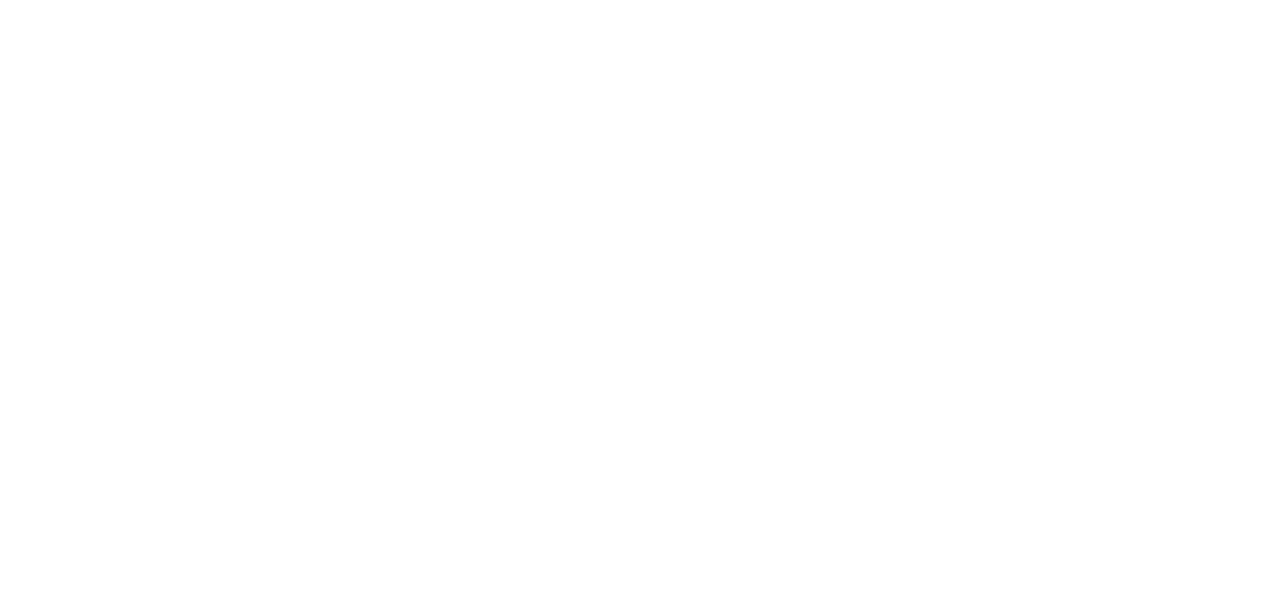
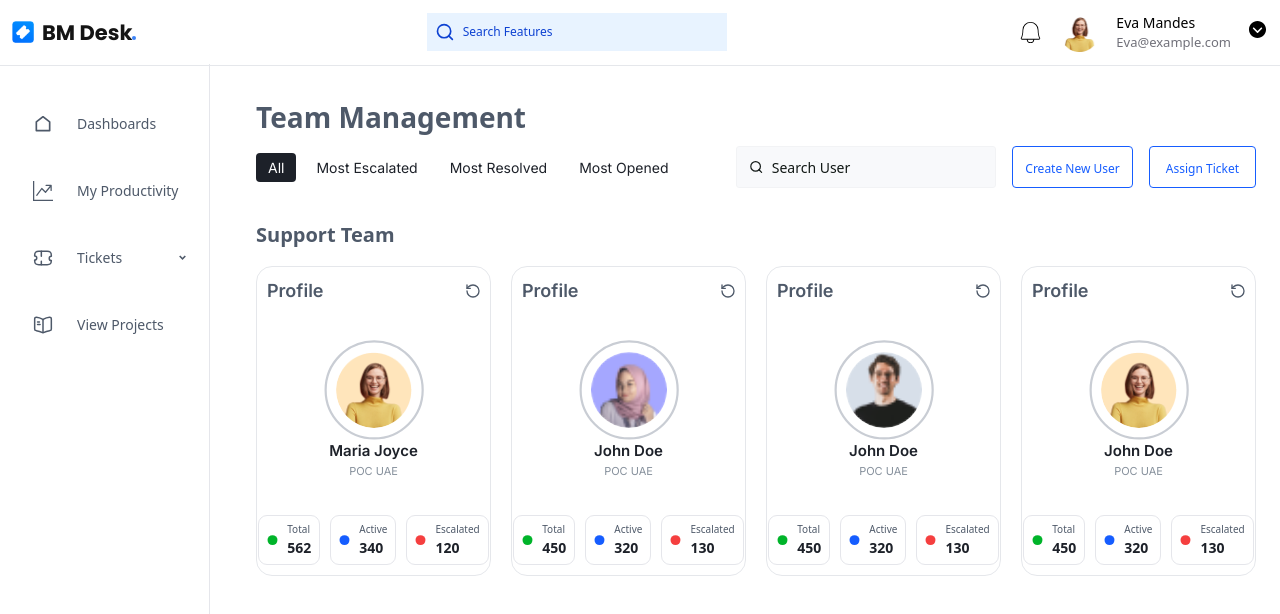
Before and after one commit to Mojithmj/BM-DESK-PROJECT, a React (Vite) app in the folder bm-desk/: page /taskmanagement in a window 1280 px wide. Before the commit this address had no page. Shown: the top 614 px of the page. Built offline with nearby package versions, Linux system fonts and the light colour scheme.

Commit message:
task management

```diff
--- a/bm-desk/src/App.jsx
+++ b/bm-desk/src/App.jsx
@@ -14,6 +14,7 @@
 import Editaccountsettings from './components/Editaccountsettings';
 import Privacyaccountsettings from './components/Privacyaccountsettings';
 import ActionTickets from './components/Sheets/ActionTickets';
+import Taskmanagement from './components/projectmanager/Taskmanagement';
 
 
 
@@ -33,6 +34,7 @@
         <Route path='/ticketapprovals' element={<TicketApprovals/>}/>
         <Route path='/accountsettings' element={<AccountSettings/>}/>
         <Route path='/editaccountsettings' element={<Editaccountsettings/>}/>
+        <Route path='/taskmanagement' element={<Taskmanagement/>}/>
 
         </Route>
         <Route path='/login' element={<Login/>}/>
--- a/bm-desk/src/components/Dashboard.jsx
+++ b/bm-desk/src/components/Dashboard.jsx
@@ -125,7 +125,7 @@
         className="flex flex-row justify-center items-center gap-5 2xl:w-[153px] 2xl:h-[50px] lg:w-[140px] lg:h-[30px] md:w-[110px] md:h-[20px] py-[10px] px-[21px] rounded-md bg-[#E8F3FF] cursor-pointer"
         onClick={triggerDropdown}
       >
-        <div className="font-Inter font-normal 2xl:text-lg lg:text-[12px] md:text-[8px] text-[#1D2129]">
+        <div className="font-inter font-normal 2xl:text-lg lg:text-[12px] md:text-[8px] text-[#1D2129]">
           {alltimeOption}
         </div>
         <div className="2xl:w-[20px] 2xl:h-[18px] md:h-[16px] text-[24px] text-[#C8CAD8] mt-[-4px]">
@@ -546,7 +546,7 @@
           {/* 6 card bottom */}
           <div className="col-span-2 flex flex-col gap-[27px] px-[20px] py-[32px]  border-[1px] border-[#E9EBEC] rounded-2xl">
             <div className="flex justify-between">
-              <div className="text-[20px] font-semibold  font-inter text-[#4E5969]">
+              <div className="text-[20px] font-semibold normal font-inter text-[#4E5969]">
                 Recent Tickets
               </div>
               <div className="h-[28px] w-[28px] text-[22px] text-[#181D27]">
--- a/bm-desk/src/components/Login.jsx
+++ b/bm-desk/src/components/Login.jsx
@@ -10,6 +10,7 @@
   const [mypassword, setMypassword] = useState("");
   const [myusername, setMyusername] = useState("");
   const [error, setError] = useState("");
+
 
   const navigate = useNavigate();
 
@@ -36,9 +37,12 @@
     if (isValidUser) {
       setError(""); // Clear any existing error messages
 
+      localStorage.setItem("myusername",myusername);
+      localStorage.setItem("mypassword",mypassword)
+
       // Redirect based on the username
       if (isValidUser.username === "mojith") {
-        navigate("/opentickets");
+        navigate("/");
       } else if (isValidUser.username === "ramduth") {
         navigate("/assignedtickets"); // Redirect to '/assignedtickets' for Ramduth
       }
--- /dev/null
+++ b/bm-desk/src/components/projectmanager/Taskmanagement.jsx
@@ -0,0 +1,219 @@
+import { React, useState } from "react";
+import { Label } from "@/components/ui/label";
+import { Input } from "@/components/ui/input";
+import { FiSearch } from "react-icons/fi";
+import { LuRotateCcw } from "react-icons/lu";
+import Avatariamge from "../../assets/Avatar Image.png";
+import Ticketimageone from "../../assets/Avatarimageone.png";
+import Ticketimagetwo from "../../assets/Avatarimagetwo.png";
+
+function Taskmanagement() {
+  const [activeTab, setActiveTab] = useState("all");
+
+  const tabs = [
+    { value: "all", label: "All" },
+    { value: "mostescalated", label: "Most Escalated" },
+    { value: "mostresolved", label: "Most Resolved" },
+    { value: "mostopened", label: "Most Opened" },
+  ];
+
+  const profiles = [
+    {
+      name: "Maria Joyce",
+      role: "POC UAE",
+      avatar: Avatariamge,
+      stats: [
+        { label: "Total", value: 562, color: "#00B42A" },
+        { label: "Active", value: 340, color: "#165DFF" },
+        { label: "Escalated", value: 120, color: "#F53F3F" },
+      ],
+    },
+    {
+      name: "John Doe",
+      role: "POC UAE",
+      avatar: Ticketimageone,
+      stats: [
+        { label: "Total", value: 450, color: "#00B42A" },
+        { label: "Active", value: 320, color: "#165DFF" },
+        { label: "Escalated", value: 130, color: "#F53F3F" },
+      ],
+    },
+    {
+      name: "John Doe",
+      role: "POC UAE",
+      avatar: Ticketimagetwo,
+      stats: [
+        { label: "Total", value: 450, color: "#00B42A" },
+        { label: "Active", value: 320, color: "#165DFF" },
+        { label: "Escalated", value: 130, color: "#F53F3F" },
+      ],
+    },
+    {
+      name: "John Doe",
+      role: "POC UAE",
+      avatar: Avatariamge,
+      stats: [
+        { label: "Total", value: 450, color: "#00B42A" },
+        { label: "Active", value: 320, color: "#165DFF" },
+        { label: "Escalated", value: 130, color: "#F53F3F" },
+      ],
+    },
+  ];
+
+  return (
+    <div>
+      <div className="fixed top-24 left-64 w-[calc(100%_-_280px)]">
+        <div className="flex flex-col gap-8">
+        <div className="flex flex-col gap-2">
+
+
+        <div className="font-semibold 2xl:text-[32px] lg:text-[28px] md:text-[18px] text-[16px] normal font-Inter text-[#4E5969]">
+          Team Management
+        </div>
+
+        <div className="flex  justify-between">
+          {/* tabs */}
+          <div className="flex items-center gap-2">
+            {tabs.map((tab) => (
+              <button
+                key={tab.value}
+                onClick={() => setActiveTab(tab.value)}
+                className={`font-inter text-[10px] md:text-[12px] lg:text-[14px] 2xl:text-[16px] font-normal 2xl:py-2 lg:py-1  2xl:px-4 lg:px-3 rounded-[4px] transition-colors ${
+                  activeTab === tab.value
+                    ? "bg-[#1D2129] text-[#FFFFFF]"
+                    : "bg-[#FFFFFF] text-[#1D2129]"
+                }`}
+              >
+                {tab.label}
+              </button>
+            ))}
+          </div>
+
+          {/* tab right */}
+          <div className="flex gap-4">
+            {/* search */}
+            <div className="flex items-center gap-2 pl-3 2xl:pr-14 lg:pr-5 py-2 bg-[#F8F9FB] rounded-[3px] border-[1.5px] border-[#F2F3F5]">
+              <FiSearch className="text-[#111815]" />
+              <Input
+                placeholder="Search User"
+                className="border-none shadow-none  !outline-none !p-0 !h-full text-[#111815] text-[14px] font-normal"
+              />
+            </div>
+            {/* button */}
+            <button className=" border border-[#165DFF] rounded-[4px]  items-center 2xl:px-4 lg:px-3 2xl:py-2 lg:py-1 hover:bg-[#165DFF] hover:text-[#FFFFFF] text-[#165DFF]">
+              <span className="font-Inter 2xl:text-[14px] lg:text-[12px] font-normal  ">
+                Create New User
+              </span>
+            </button>
+            <button className=" border border-[#165DFF] rounded-[4px]  items-center px-4 py-2 hover:bg-[#165DFF] hover:text-[#FFFFFF] text-[#165DFF]">
+              <span className="font-Inter 2xl:text-[14px] lg:text-[12px] font-normal  ">
+                Assign Ticket
+              </span>
+            </button>
+          </div>
+        </div>
+        </div>
+
+        {/* Card */}
+        <div className="flex flex-col gap-4">
+          <div className="font-semibold 2xl:text-[28px] lg:text-[20px] md:text-[14px] text-[12px] normal font-Inter text-[#4E5969]">
+            Support Team
+          </div>
+          <div className="flex flex-col gap-3 w-full">
+            <div className="grid grid-cols-1 md:grid-cols-2 lg:grid-cols-3 xl:grid-cols-4 gap-[20px]">
+              {profiles.map((profile, index) => (
+                <div
+                  key={index}
+                  className="border-[1px] 2xl:p-[36px] lg:p-[10px] md:p-[5px] rounded-2xl text-[#E5E6EB] bg-[#FFF] justify-center items-center"
+                >
+                  <div className="flex flex-col gap-[36px]">
+                    {/* Profile name */}
+                    <div className="flex flex-row items-center justify-between">
+                      <div className="text-[#4E5969] font-inter normal font-semibold 2xl:text-xl lg:text-[18px] md:text-[16px]">
+                        Profile
+                      </div>
+                      <div className="2xl:w-[19px] 2xl:h-[19px] lg:w-[15px] lg:h-[15px] md:w-[10px] md:h-[10px] text-[#4E5969]">
+                        <LuRotateCcw />
+                      </div>
+                    </div>
+
+                    {/* Profile pic */}
+                    <div className="flex flex-col items-center">
+                      <div className="relative w-[50px] h-[50px] sm:w-[60px] sm:h-[60px] md:w-[70px] md:h-[70px] lg:w-[80px] lg:h-[80px] xl:w-[100px] xl:h-[100px] 2xl:w-[100px] 2xl:h-[100px]">
+                        <svg
+                          xmlns="http://www.w3.org/2000/svg"
+                          viewBox="0 0 101 101"
+                          fill="none"
+                          className="absolute inset-0 w-full h-full"
+                        >
+                          <circle
+                            cx="50.6488"
+                            cy="50.4159"
+                            r="49.0119"
+                            stroke="#C9CDD4"
+                            strokeWidth="2.22782"
+                          />
+                        </svg>
+                        <div className="absolute inset-0 flex items-center justify-center p-3">
+                          <img
+                            src={profile.avatar}
+                            alt="Avatar"
+                            className="rounded-full w-full h-full object-cover"
+                          />
+                        </div>
+                      </div>
+                      <div className="font-inter font-semibold 2xl:text-[20px] lg:text-[15px] md:text-[10px] normal text-[#1D2129]">
+                        {profile.name}
+                      </div>
+                      <div className="text-[#86909C] font-inter 2xl:text-[16px] lg:text-[11px] md:text-[6px] normal font-normal">
+                        {profile.role}
+                      </div>
+                    </div>
+
+                    {/* Bottom card stats */}
+                    <div className="flex flex-row 2xl:gap-[16px] lg:gap-[10px] md:gap-[2px] justify-center items-center">
+                      {profile.stats.map((stat, idx) => (
+                        <div
+                          key={idx}
+                          className="border-[0.44px] border-[#E5E6EB] rounded-[9px] flex flex-row items-center gap-[9px] px-2 py-[6px]"
+                        >
+                          <div>
+                            <svg
+                              xmlns="http://www.w3.org/2000/svg"
+                              width="11"
+                              height="11"
+                              viewBox="0 0 11 12"
+                              fill="none"
+                            >
+                              <circle
+                                cx="5.5"
+                                cy="5.59"
+                                r="5.42"
+                                fill={stat.color}
+                              />
+                            </svg>
+                          </div>
+                          <div>
+                            <p className="text-[#4E5969] text-[10px] normal font-normal">
+                              {stat.label}
+                            </p>
+                            <p className="text-[#1D2129] text-[14px] normal font-bold">
+                              {stat.value}
+                            </p>
+                          </div>
+                        </div>
+                      ))}
+                    </div>
+                  </div>
+                </div>
+              ))}
+            </div>
+          </div>
+        </div>
+        </div>
+      </div>
+    </div>
+  );
+}
+
+export default Taskmanagement;
--- a/bm-desk/src/components/reusecomponents/reusecard.jsx
+++ /dev/null
@@ -1,9 +0,0 @@
-import React from 'react'
-
-function reusecard() {
-  return (
-    <div>reusecard</div>
-  )
-}
-
-export default reusecard
```
Also changed, not shown: bm-desk/src/components/reusecomponents/Card.jsx (added, +9 -0 lines).
